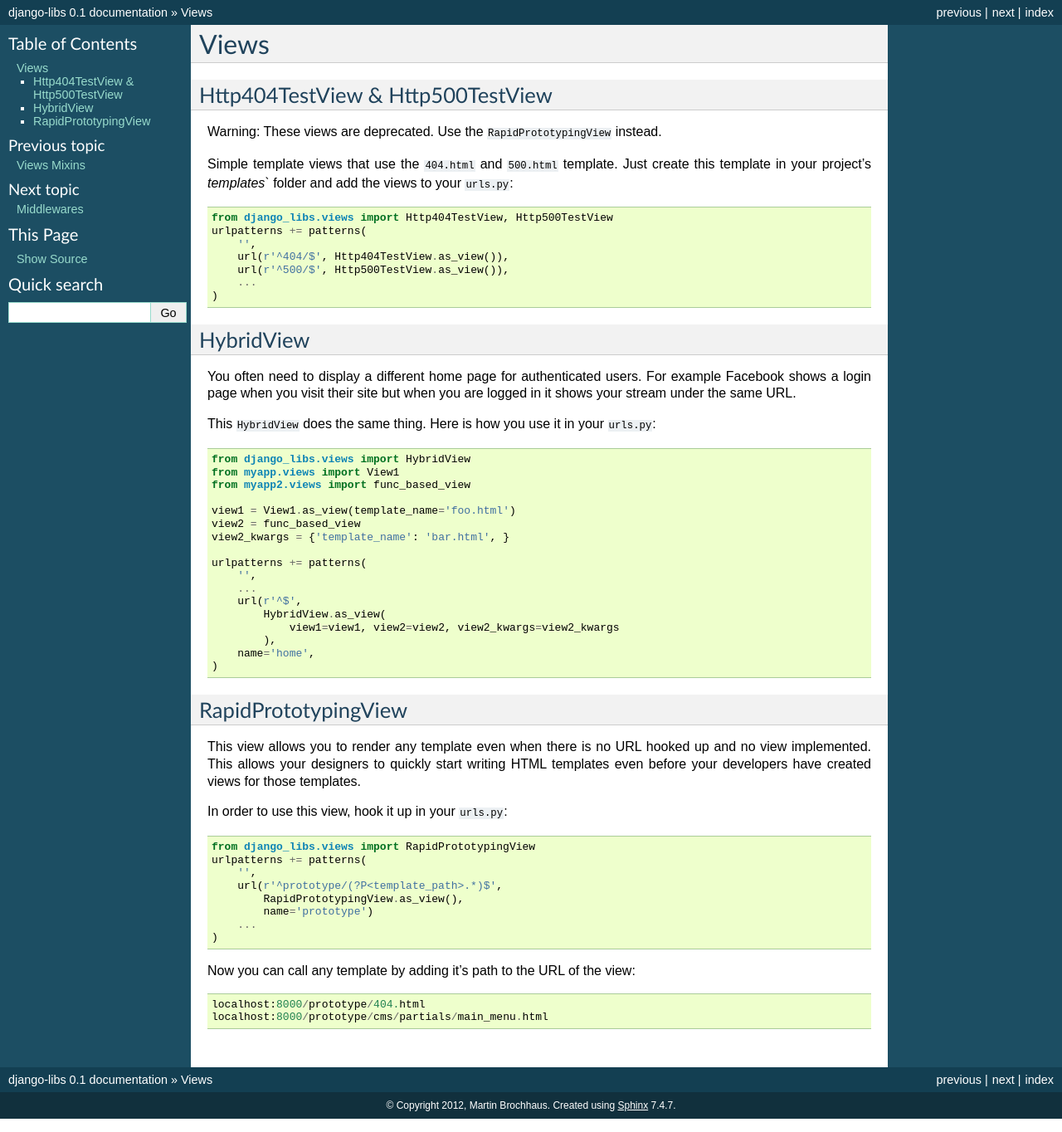
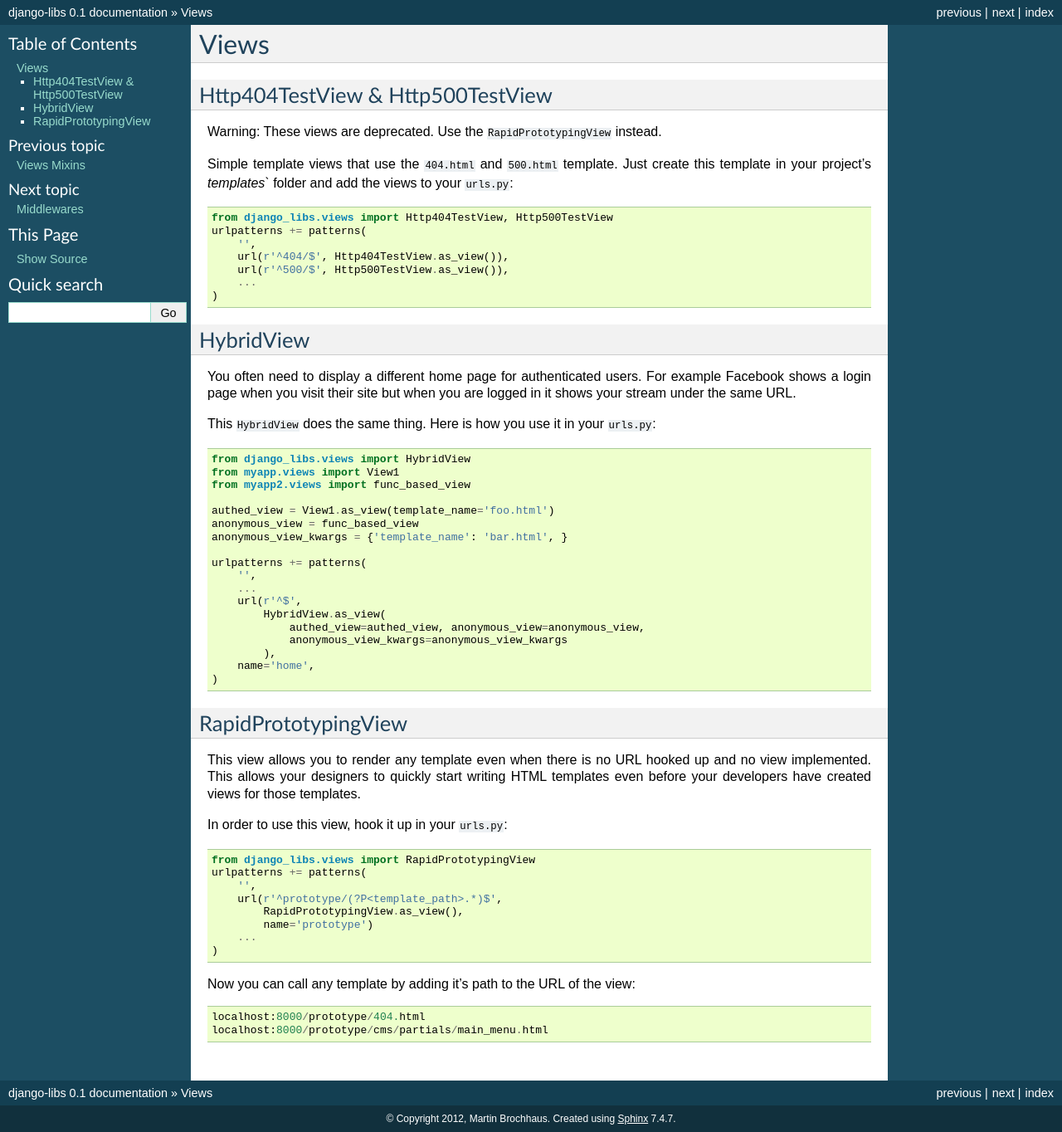
Before and after one commit to bitlabstudio/django-libs, a Sphinx documentation site: the page built from docs/views.rst, in a window 1280 px wide. Shown: the whole page at 83% size. Built offline with Sphinx 7.4.7, drawn with Linux system fonts in a browser that asks for light colours; formulas are drawn with MathJax 3.

Commit message:
BACKWARDS INCOMPATIBLE: Changed attribute names on HybridView
Codereview fixes for dd9a0f3

```diff
--- a/CHANGELOG.txt
+++ b/CHANGELOG.txt
@@ -1,4 +1,6 @@
 === (ongoing) ===
+
+- BACKWARDS INCOMPATIBLE: Changed attribute names on HybridView
 
 === 0.17 ===
 
--- a/docs/views.rst
+++ b/docs/views.rst
@@ -33,16 +33,17 @@ This ``HybridView`` does the same thing. Here is how you use it in your
     from myapp.views import View1
     from myapp2.views import func_based_view
 
-    view1 = View1.as_view(template_name='foo.html')
-    view2 = func_based_view
-    view2_kwargs = {'template_name': 'bar.html', }
+    authed_view = View1.as_view(template_name='foo.html')
+    anonymous_view = func_based_view
+    anonymous_view_kwargs = {'template_name': 'bar.html', }
 
     urlpatterns += patterns(
         '',
         ...
         url(r'^$',
             HybridView.as_view(
-                view1=view1, view2=view2, view2_kwargs=view2_kwargs
+                authed_view=authed_view, anonymous_view=anonymous_view,
+                anonymous_view_kwargs=anonymous_view_kwargs
             ),
         name='home',
     )
```
Also changed, not shown: 1 other file.
